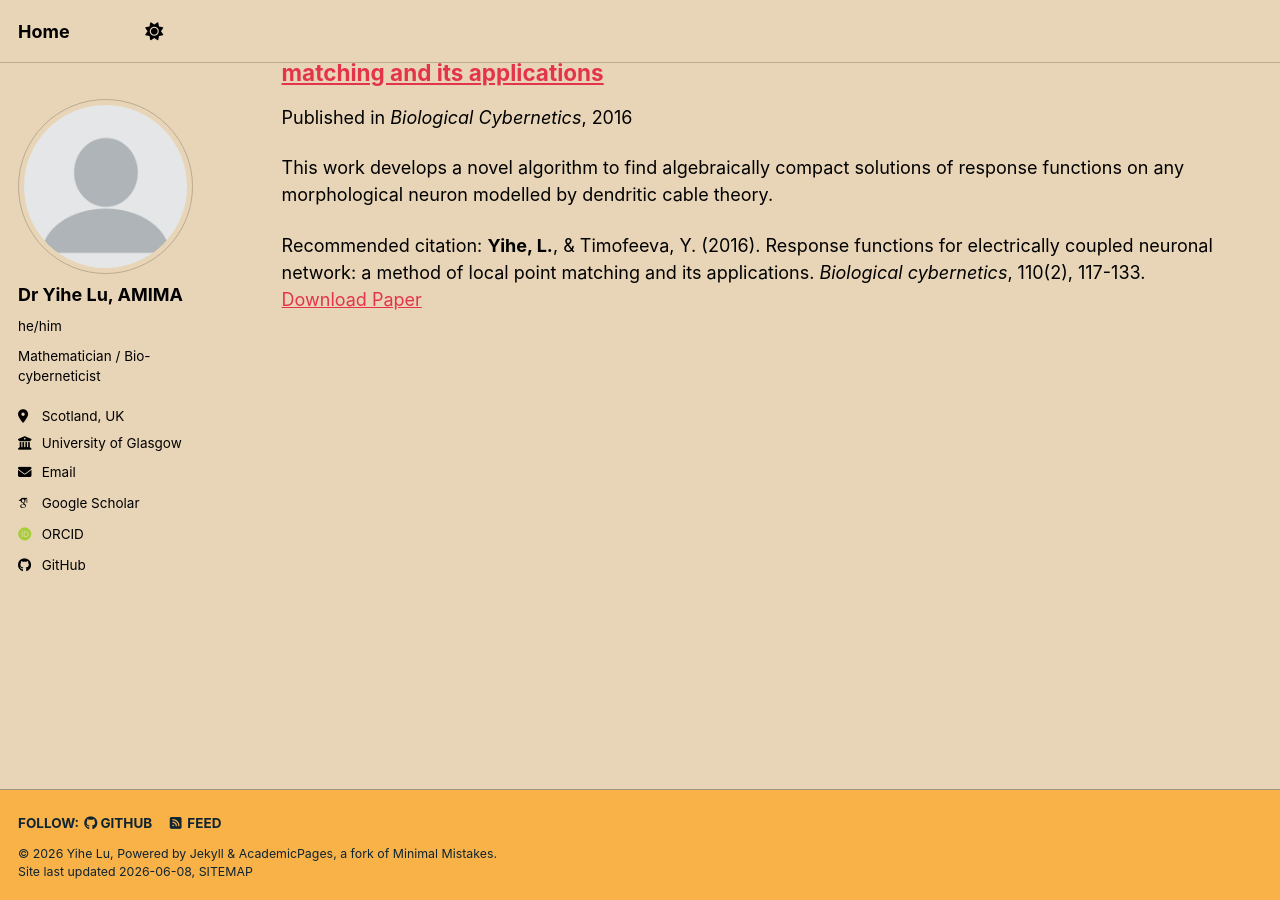
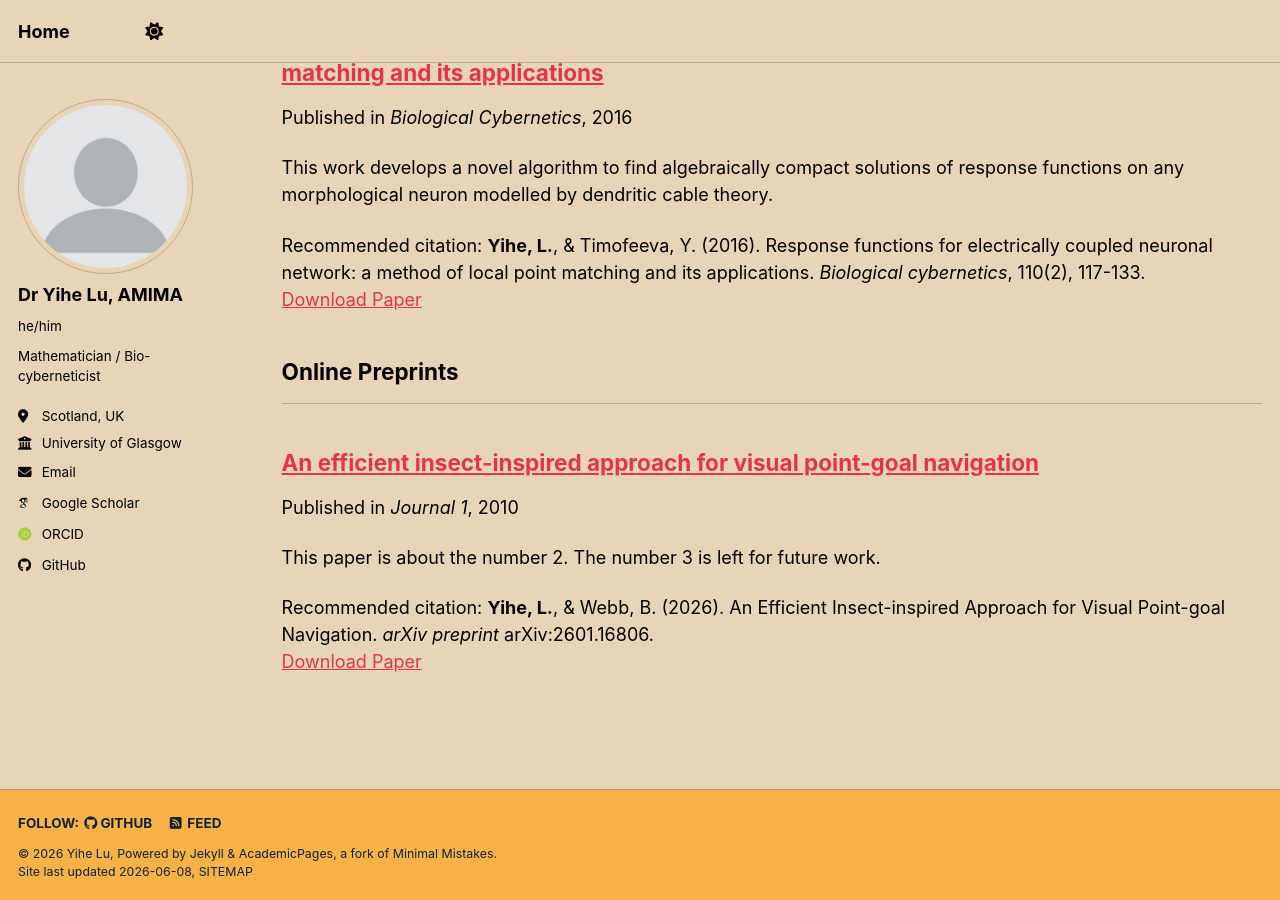
Before and after one commit to yihe-61wu/yihe-61wu.github.io, a Jekyll site: the page built from _pages/publications.html, in a window 1280 px wide and 900 px high, scrolled down 816 px. Built offline with Jekyll 4.4.1, drawn with Linux system fonts in a browser that asks for light colours; some web fonts are replaced; a script bundle is joined from its source files by our own code; library files that are not in the unit come from our copies.

Commit message:
add preprint

```diff
--- a/_config.yml
+++ b/_config.yml
@@ -90,6 +90,8 @@ publication_category:
     title: 'Journal Articles'
   conferences:
     title: 'Conference Papers'
+  preprints:
+    title: 'Online Preprints'
 
 # Site Settings
 teaser                   :  # filename of teaser fallback teaser image placed in /images/ for social media previews
--- /dev/null
+++ b/_publications/2026-01-23-insect-inspired-point-goal-navigation.md
@@ -0,0 +1,13 @@
+---
+title: "An efficient insect-inspired approach for visual point-goal navigation"
+collection: publications
+category: preprints
+permalink: /publication/2010-10-01-paper-title-number-2
+excerpt: 'This paper is about the number 2. The number 3 is left for future work.'
+date: 2010-10-01
+venue: 'Journal 1'
+paperurl: 'https://arxiv.org/abs/2601.16806'
+citation: '<b>Yihe, L.</b>, & Webb, B. (2026). An Efficient Insect-inspired Approach for Visual Point-goal Navigation. <i>arXiv preprint</i> arXiv:2601.16806.'
+---
+
+Submitted for possible publication.
```
